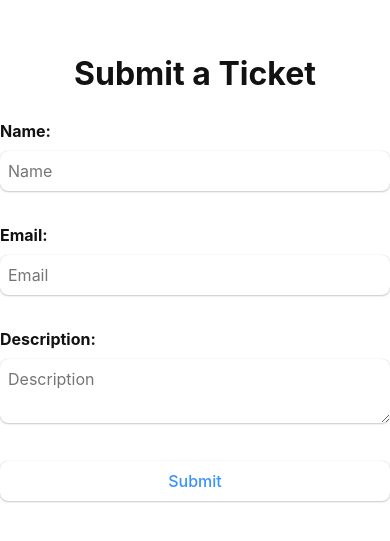
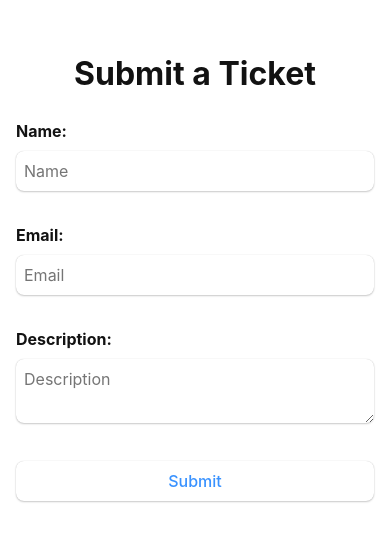
Before and after one commit to conniedonahue/Support-Desk, a React (Vite) app: page / in a window 390 px wide. Shown: the part 157-698 px from the top of the page. Built offline with nearby package versions, Linux system fonts and the light colour scheme.

Commit message:
Add padding to MainPage styling

```diff
--- a/src/index.css
+++ b/src/index.css
@@ -540,6 +540,11 @@ i {
 /* Mobile-Friendly Settings */
 
 @media (max-width: 768px) {
+  #MainPage-root {
+    padding: 1em;
+    box-sizing: border-box;
+  }
+
   #sidebar {
     width: 20%;
     height: 100vh;
```
